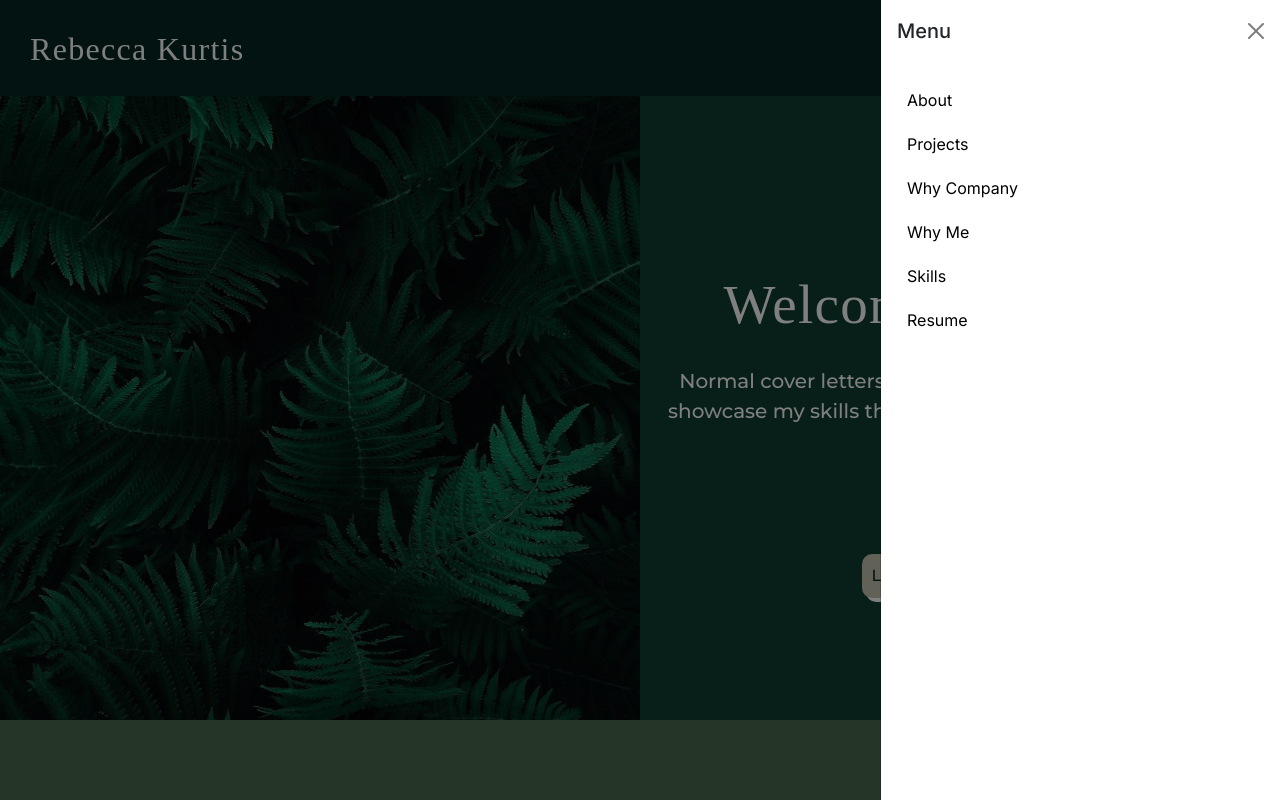
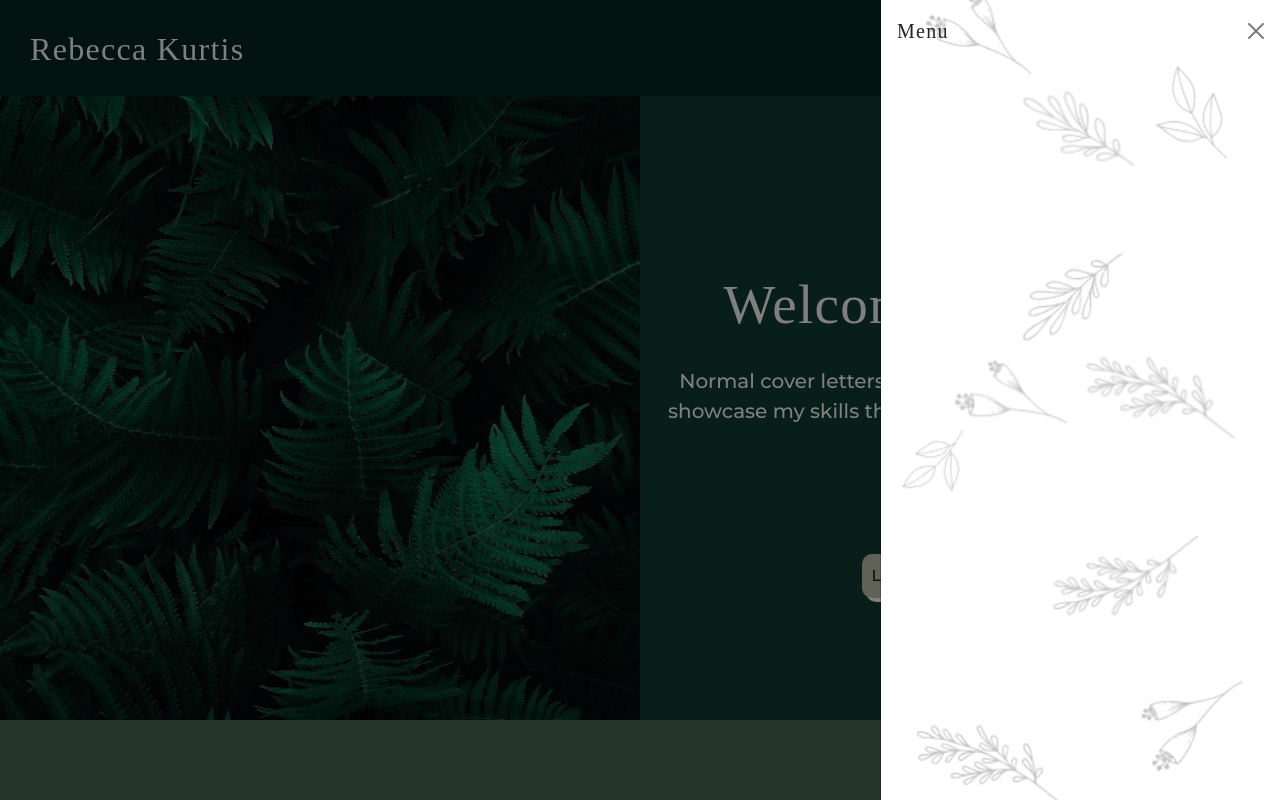
Before and after one commit to rebecca-kurtis/traction-rec-cover-app, a Next.js app: page / in a window 1280 px wide. Both pictures are taken after a click on the icon 1216 px from the left and 45 px from the top of the page. Shown: the top 800 px of the page. Built offline with nearby package versions, Linux system fonts and the light colour scheme; a web font is replaced by a local one.

Commit message:
Add updated OffCanvasMenu styling

```diff
--- a/components/OffcanvasMenu.tsx
+++ b/components/OffcanvasMenu.tsx
@@ -4,7 +4,7 @@ import Button from 'react-bootstrap/Button';
 import Offcanvas from 'react-bootstrap/Offcanvas';
 import { FaBars } from "react-icons/fa";
 import Link from "next/link";
-import styles from "../styles/Header.module.scss";
+import styles from "../styles/OffCanvasMenu.module.scss";
 
 const options = [
   {
@@ -29,7 +29,7 @@ export default function OffCanvasExample({...props }) {
       </div>
       <Offcanvas className={styles.offCanvasMenu} show={show} onHide={handleClose} {...props}>
         <Offcanvas.Header closeButton>
-          <Offcanvas.Title>Menu</Offcanvas.Title>
+          <Offcanvas.Title className={styles.offCanvasTitle}>Menu</Offcanvas.Title>
         </Offcanvas.Header>
         <Offcanvas.Body className='offcanvas-menu-list'>
           <div className={styles.offcanvasMenuList}>
--- a/components/WhyMe.tsx
+++ b/components/WhyMe.tsx
@@ -7,7 +7,7 @@ interface WhyMeProps {}
 
 export const WhyMe: React.FC<WhyMeProps> = ({}) => {
   return (
-    <div className={styles.whyMeContainer}>
+    <div className={styles.whyMeContainer} id="why-me">
       <div className={styles.whyMeHeader}>
         <div className={styles.whyMeHeaderColourBlock} />
         <div className={styles.whyMeHeaderTextBlock}>
--- /dev/null
+++ b/styles/OffCanvasMenu.module.scss
@@ -0,0 +1,34 @@
+@import '../src/app/page.module.scss';
+
+.offCanvasMenu {
+  max-width: 250px;
+  background-image: url("/images/Flower-background-vertical.png");
+  background-repeat: no-repeat;
+  background-size: cover;
+  background-color: $sageGreen;
+  color: $white;
+}
+
+.offcanvasMenuList {
+  display: flex;
+  flex-direction: column;
+}
+
+.burgerBar {
+  height: 30px;
+  padding-right: 10px;
+}
+
+.offCanvasTitle {
+  font-family: $headerFont;
+  font-size: 35px;
+  letter-spacing: 1.3px;
+}
+
+.navLinkCanvas {
+  padding: 10px;
+  color: $white;
+  text-decoration: none;
+  font-family: $paragraphFont;
+  font-size: 18px;
+}
--- a/styles/Projects.module.scss
+++ b/styles/Projects.module.scss
@@ -67,10 +67,13 @@
     // width: auto;
     // height: auto;
   }
-  button Navigation.swiper-button-next, .swiper-rtl .swiper-button-prev {
+  div.swiper-button-prev {
     display: none;
   }
-  Navigation.swiper-button-prev {
+  div.swiper-button-next {
     display: none;
   }
+  // Navigation.swiper-button-prev {
+  //   display: none;
+  // }
 }
```
Also changed, not shown: public/images/flower-background-vertical.png (added).
